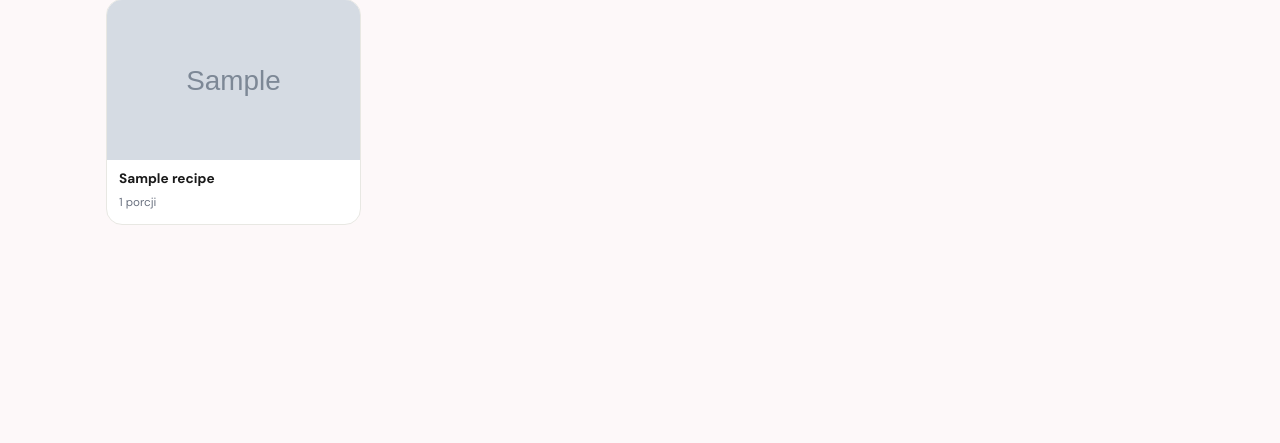
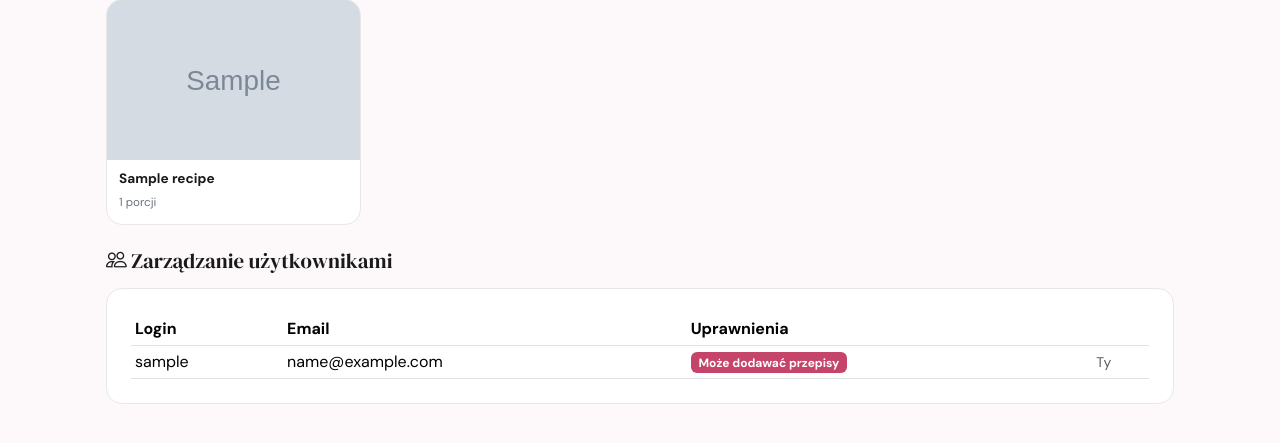
Before and after one commit to juliaradosz/przepisy, a Django app: a page that uses templates/recipes/profile.html in a window 1280 px wide. Shown: the part 235-678 px from the top of the page. Run offline with Django 5.2, Linux system fonts and the light colour scheme; a user stored in the database is signed in; tables that the repository leaves empty hold one stand-in row (values such as "Sample post"); grey boxes marked "Sample" are stand-in pictures.

Commit message:
Add staff-only recipe management and user permissions panel
- Only is_staff users can add/edit/delete recipes and categories
- Staff users see all registered users in their profile
- Toggle staff permissions button for each user

Co-Authored-By: Claude Opus 4.6 <noreply@anthropic.com>

```diff
--- a/recipes/urls.py
+++ b/recipes/urls.py
@@ -31,4 +31,5 @@ urlpatterns = [
     path('wyloguj/', views.user_logout, name='logout'),
     path('profil/<str:username>/', views.profile, name='profile'),
     path('profil/<str:username>/edytuj/', views.profile_edit, name='profile_edit'),
+    path('uzytkownik/<int:user_id>/uprawnienia/', views.toggle_staff, name='toggle_staff'),
 ]
--- a/recipes/views.py
+++ b/recipes/views.py
@@ -61,6 +61,9 @@ def toggle_favorite(request, slug):
 @login_required
 def recipe_create(request):
     """Tworzenie nowego przepisu."""
+    if not request.user.is_staff:
+        messages.error(request, 'Nie masz uprawnień do dodawania przepisów.')
+        return redirect('recipes:recipe_list')
     if request.method == 'POST':
         form = RecipeForm(request.POST, request.FILES)
         formset = IngredientFormSet(request.POST)
@@ -93,10 +96,11 @@ def recipe_create(request):
 @login_required
 def recipe_update(request, slug):
     """Edycja przepisu."""
-    recipe = get_object_or_404(Recipe, slug=slug)
-    if recipe.author != request.user and not request.user.is_staff:
+    if not request.user.is_staff:
         messages.error(request, 'Nie masz uprawnień do edycji tego przepisu.')
         return redirect('recipes:recipe_detail', slug=slug)
+
+    recipe = get_object_or_404(Recipe, slug=slug)
 
     if request.method == 'POST':
         form = RecipeForm(request.POST, request.FILES, instance=recipe)
@@ -120,10 +124,11 @@ def recipe_update(request, slug):
 @login_required
 def recipe_delete(request, slug):
     """Usuwanie przepisu."""
-    recipe = get_object_or_404(Recipe, slug=slug)
-    if recipe.author != request.user and not request.user.is_staff:
+    if not request.user.is_staff:
         messages.error(request, 'Nie masz uprawnień do usunięcia tego przepisu.')
         return redirect('recipes:recipe_detail', slug=slug)
+
+    recipe = get_object_or_404(Recipe, slug=slug)
 
     if request.method == 'POST':
         recipe.delete()
@@ -142,6 +147,9 @@ def category_list(request):
 @login_required
 def category_create(request):
     """Tworzenie nowej kategorii."""
+    if not request.user.is_staff:
+        messages.error(request, 'Nie masz uprawnień do dodawania kategorii.')
+        return redirect('recipes:category_list')
     if request.method == 'POST':
         form = CategoryForm(request.POST)
         if form.is_valid():
@@ -254,11 +262,18 @@ def profile(request, username):
     user_profile, _ = UserProfile.objects.get_or_create(user=user)
     user_recipes = Recipe.objects.filter(author=user, is_published=True)
     favorite_recipes = Recipe.objects.filter(favorited_by__user=user)
+
+    # Lista wszystkich użytkowników dla staff
+    all_users = None
+    if request.user.is_authenticated and request.user.is_staff and request.user == user:
+        all_users = User.objects.all().order_by('username')
+
     return render(request, 'recipes/profile.html', {
         'profile_user': user,
         'user_profile': user_profile,
         'user_recipes': user_recipes,
         'favorite_recipes': favorite_recipes,
+        'all_users': all_users,
     })
 
 
@@ -283,6 +298,31 @@ def profile_edit(request, username):
     return render(request, 'recipes/profile_edit.html', {'form': form})
 
 
+@login_required
+def toggle_staff(request, user_id):
+    """Nadaj/odbierz uprawnienia użytkownikowi."""
+    if not request.user.is_staff:
+        messages.error(request, 'Nie masz uprawnień.')
+        return redirect('recipes:home')
+
+    from django.contrib.auth.models import User
+    target_user = get_object_or_404(User, id=user_id)
+
+    if target_user == request.user:
+        messages.error(request, 'Nie możesz zmienić własnych uprawnień.')
+        return redirect('recipes:profile', username=request.user.username)
+
+    target_user.is_staff = not target_user.is_staff
+    target_user.save()
+
+    if target_user.is_staff:
+        messages.success(request, f'Użytkownik {target_user.username} ma teraz uprawnienia do dodawania przepisów.')
+    else:
+        messages.info(request, f'Użytkownik {target_user.username} nie ma już uprawnień do dodawania przepisów.')
+
+    return redirect('recipes:profile', username=request.user.username)
+
+
 def handler404(request, exception):
     """Własna strona błędu 404."""
     return render(request, 'errors/404.html', status=404)
--- a/templates/recipes/category_list.html
+++ b/templates/recipes/category_list.html
@@ -5,7 +5,7 @@
 {% block content %}
 <div class="page-title">
     <h1>Kategorie</h1>
-    {% if user.is_authenticated %}
+    {% if user.is_staff %}
     <a href="{% url 'recipes:category_create' %}" class="btn btn-primary-green btn-sm">
         <i class="bi bi-plus-lg"></i> Nowa kategoria
     </a>
--- a/templates/recipes/profile.html
+++ b/templates/recipes/profile.html
@@ -54,4 +54,56 @@
     </div>
     {% endfor %}
 </div>
+
+{% if all_users %}
+<div class="section-header mt-4">
+    <h3><i class="bi bi-people"></i> Zarządzanie użytkownikami</h3>
+</div>
+
+<div class="form-card mb-3" style="max-width: none;">
+    <table class="table table-sm mb-0">
+        <thead>
+            <tr>
+                <th>Login</th>
+                <th>Email</th>
+                <th>Uprawnienia</th>
+                <th></th>
+            </tr>
+        </thead>
+        <tbody>
+            {% for u in all_users %}
+            <tr>
+                <td>{{ u.username }}</td>
+                <td>{{ u.email|default:"-" }}</td>
+                <td>
+                    {% if u.is_staff %}
+                    <span class="badge bg-success">Może dodawać przepisy</span>
+                    {% else %}
+                    <span class="badge bg-secondary">Tylko przeglądanie</span>
+                    {% endif %}
+                </td>
+                <td>
+                    {% if u != user %}
+                    <form method="post" action="{% url 'recipes:toggle_staff' u.id %}" style="display:inline;">
+                        {% csrf_token %}
+                        {% if u.is_staff %}
+                        <button type="submit" class="btn btn-ghost btn-sm text-danger">
+                            <i class="bi bi-x-circle"></i> Odbierz
+                        </button>
+                        {% else %}
+                        <button type="submit" class="btn btn-ghost btn-sm text-success">
+                            <i class="bi bi-check-circle"></i> Nadaj
+                        </button>
+                        {% endif %}
+                    </form>
+                    {% else %}
+                    <small class="text-muted">Ty</small>
+                    {% endif %}
+                </td>
+            </tr>
+            {% endfor %}
+        </tbody>
+    </table>
+</div>
+{% endif %}
 {% endblock %}
--- a/templates/recipes/recipe_detail.html
+++ b/templates/recipes/recipe_detail.html
@@ -62,7 +62,7 @@
     </div>
 </div>
 
-{% if user == recipe.author or user.is_staff %}
+{% if user.is_staff %}
 <div class="detail-actions">
     <a href="{% url 'recipes:recipe_update' recipe.slug %}" class="btn btn-outline-primary btn-sm">
         <i class="bi bi-pencil"></i> Edytuj
--- a/templates/recipes/recipe_list.html
+++ b/templates/recipes/recipe_list.html
@@ -7,7 +7,7 @@
     <h1>Wszystkie przepisy</h1>
     <div class="d-flex align-items-center gap-2">
         <span class="count">{{ recipes|length }} przepisow</span>
-        {% if user.is_authenticated %}
+        {% if user.is_staff %}
         <a href="{% url 'recipes:recipe_create' %}" class="btn btn-primary-green btn-sm">
             <i class="bi bi-plus-lg"></i> Dodaj
         </a>
```
